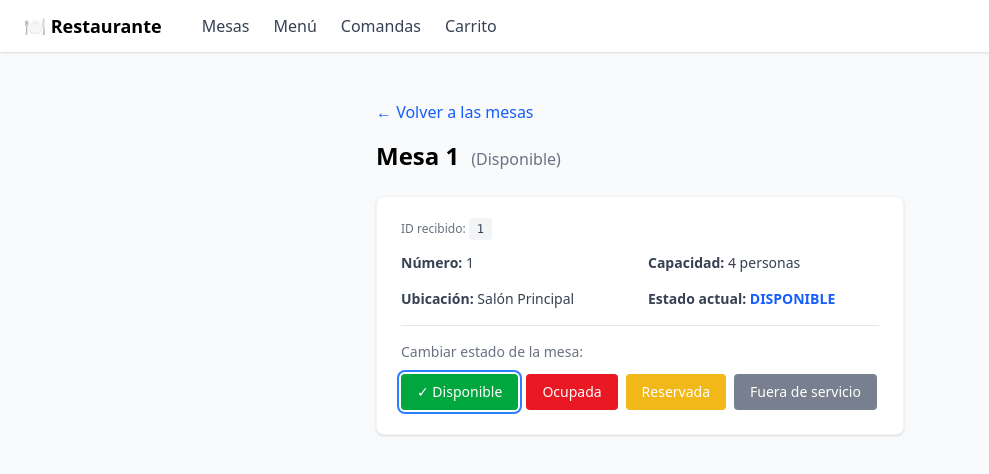
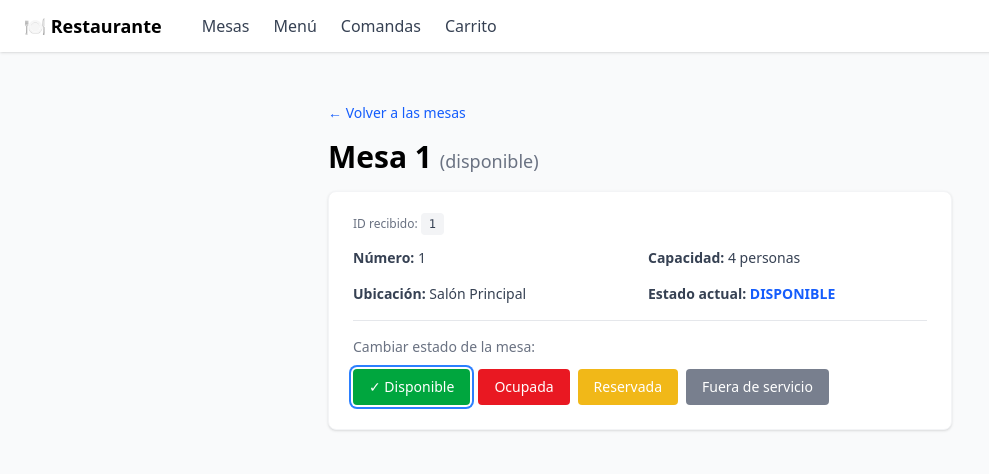
Before and after one commit to rp-software1/LAB-SALA-6, a Next.js app in the folder restaurante-nextjs/: page /mesa/1 in a window 1280 px wide. Shown: the top 474 px of the page, without its empty margins (0-989 px from the left). Built offline with nearby package versions, Linux system fonts and the light colour scheme.

Commit message:
Dia6-A: metadata completa en /mesas /menu /carrito y not-found

```diff
--- a/restaurante-nextjs/app/mesa/[mesaId]/page.tsx
+++ b/restaurante-nextjs/app/mesa/[mesaId]/page.tsx
@@ -1,52 +1,42 @@
-import Link from "next/link";
-import { getMesaById } from "../../../src/services/api";
-import MesaDetalle from "./MesaDetalle";
+// app/mesa/[mesaId]/page.tsx
+import Link from 'next/link';
+import { notFound } from 'next/navigation';
+import type { Mesa } from '../../../src/types';
+import { getMesas } from '../../../src/services/api';
+import MesaDetalle from './MesaDetalle';
 
-export const dynamic = 'force-dynamic';
-export const revalidate = 0;
+interface PageProps {
+  params: Promise<{ mesaId: string }>;
+}
 
-export default async function MesaDetailPage(props: any) {
-  // Extrae el ID de params sin importar si es Promesa o un objeto directo
-  const rawParams = await Promise.resolve(props.params);
-  const paramId = rawParams?.mesaid || rawParams?.id || "1";
+export default async function MesaDetallePage({ params }: PageProps) {
+  // 1. Obtener la variable dinamica mesaId de los parametros
+  const { mesaId } = await params;
 
-  let mesa = null;
-  try {
-    mesa = await getMesaById(paramId);
-  } catch (error) {
-    // Fallback: Si no encuentra la mesa por ID, intenta cargar la Mesa 1
-    try {
-      mesa = await getMesaById("1");
-    } catch (e) {
-      mesa = null;
-    }
+  // 2. Traer la lista de mesas y buscar la mesa correspondiente por su _id, id o numero
+  const mesas: Mesa[] = await getMesas();
+  const mesa = mesas.find(
+    (m) =>
+      String(m._id) === mesaId ||
+      String((m as any).id) === mesaId ||
+      String(m.numero) === mesaId
+  );
+
+  if (!mesa) {
+    notFound();
   }
 
-  if (!mesa) {
-    return (
-      <div className="max-w-xl mx-auto p-6 text-center">
-        <h1 className="text-xl font-bold text-red-600 mb-2">Error al cargar la mesa</h1>
-        <Link href="/mesas" className="inline-block bg-blue-600 text-white px-4 py-2 rounded-md hover:bg-blue-700 transition">
-          Volver a las mesas
-        </Link>
-      </div>
-    );
-  }
-
-  const estadoLimpio = (mesa.estado ?? 'disponible').toString().replace("_", " ");
-
   return (
-    <div className="max-w-xl mx-auto p-6">
-      <Link href="/mesas" className="text-blue-600 hover:underline mb-4 inline-block font-medium">
+    <div className="p-6 max-w-2xl mx-auto">
+      <Link href="/mesas" className="text-blue-600 hover:underline mb-4 inline-block text-sm font-medium">
         ← Volver a las mesas
       </Link>
-      <h1 className="text-2xl font-bold mb-6">
-        Mesa {mesa.numero}
-        <span className="ml-3 text-base font-normal text-gray-500 capitalize">
-          ({estadoLimpio})
-        </span>
+
+      <h1 className="text-3xl font-bold mb-4">
+        Mesa {mesa.numero} <span className="text-lg font-normal text-gray-500">({mesa.estado})</span>
       </h1>
 
+      {/* Renderizar el componente MesaDetalle pasandole los datos correctos de la mesa encontrada */}
       <MesaDetalle mesa={mesa} />
     </div>
   );
--- a/restaurante-nextjs/app/mesas/MesaCard.tsx
+++ b/restaurante-nextjs/app/mesas/MesaCard.tsx
@@ -2,6 +2,7 @@
 
 import { useRouter } from 'next/navigation';
 import type { Mesa } from '../../src/types';
+import { usePedido } from '../../src/context/PedidoProvider';
 
 interface MesaCardProps {
   mesa: Mesa;
@@ -17,11 +18,16 @@ const colorPorEstado: Record<string, string> = {
 
 export default function MesaCard({ mesa }: MesaCardProps) {
   const router = useRouter();
+  const { asignarMesa } = usePedido();
 
-  // Asegurar conversión estricta a string del id o número para la ruta
-  const idMesa = String(mesa._id ?? mesa.numero);
+  // Obtener el ID real de la mesa (prioriza _id, luego id, y finalmente numero)
+  const idMesa = String(mesa._id ?? (mesa as any).id ?? mesa.numero);
 
   const handleClick = (): void => {
+    // 1. Guarda en el contexto la mesa seleccionada dinámicamente
+    asignarMesa(idMesa);
+
+    // 2. Redirige a la ruta individual de la mesa
     router.push(`/mesa/${idMesa}`);
   };
 
--- a/restaurante-nextjs/src/context/PedidoProvider.tsx
+++ b/restaurante-nextjs/src/context/PedidoProvider.tsx
@@ -1,9 +1,7 @@
-// src/context/PedidoProvider.tsx
 'use client';
 
 import { createContext, useContext, useState, ReactNode } from 'react';
 
-// Tipos definidos localmente o asegúrate de que existan en ../types
 export type TipoPedido = 'mesa' | 'para_llevar';
 
 export interface Plato {
@@ -97,8 +95,12 @@ export default function PedidoProvider({ children }: { children: ReactNode }) {
     setPedido((prev: EstadoPedidoContext) => ({ ...prev, tipo }));
   }
 
-  function asignarMesa(mesaId: string): void {
-    setPedido((prev: EstadoPedidoContext) => ({ ...prev, mesaId, tipo: 'mesa' }));
+  function asignarMesa(id: string): void {
+    setPedido((prev: EstadoPedidoContext) => ({
+      ...prev,
+      mesaId: String(id),
+      tipo: 'mesa',
+    }));
   }
 
   function limpiarPedido(): void {
```
Also changed, not shown: restaurante-nextjs/app/carrito/page.tsx (line endings or trailing spaces), restaurante-nextjs/app/comandas/page.tsx (line endings or trailing spaces), restaurante-nextjs/app/menu/page.tsx (line endings or trailing spaces), restaurante-nextjs/app/mesas/page.tsx (line endings or trailing spaces), restaurante-nextjs/entregables/next/dia6/predicciones.md (line endings or trailing spaces), restaurante-nextjs/src/services/api.ts (line endings or trailing spaces).
